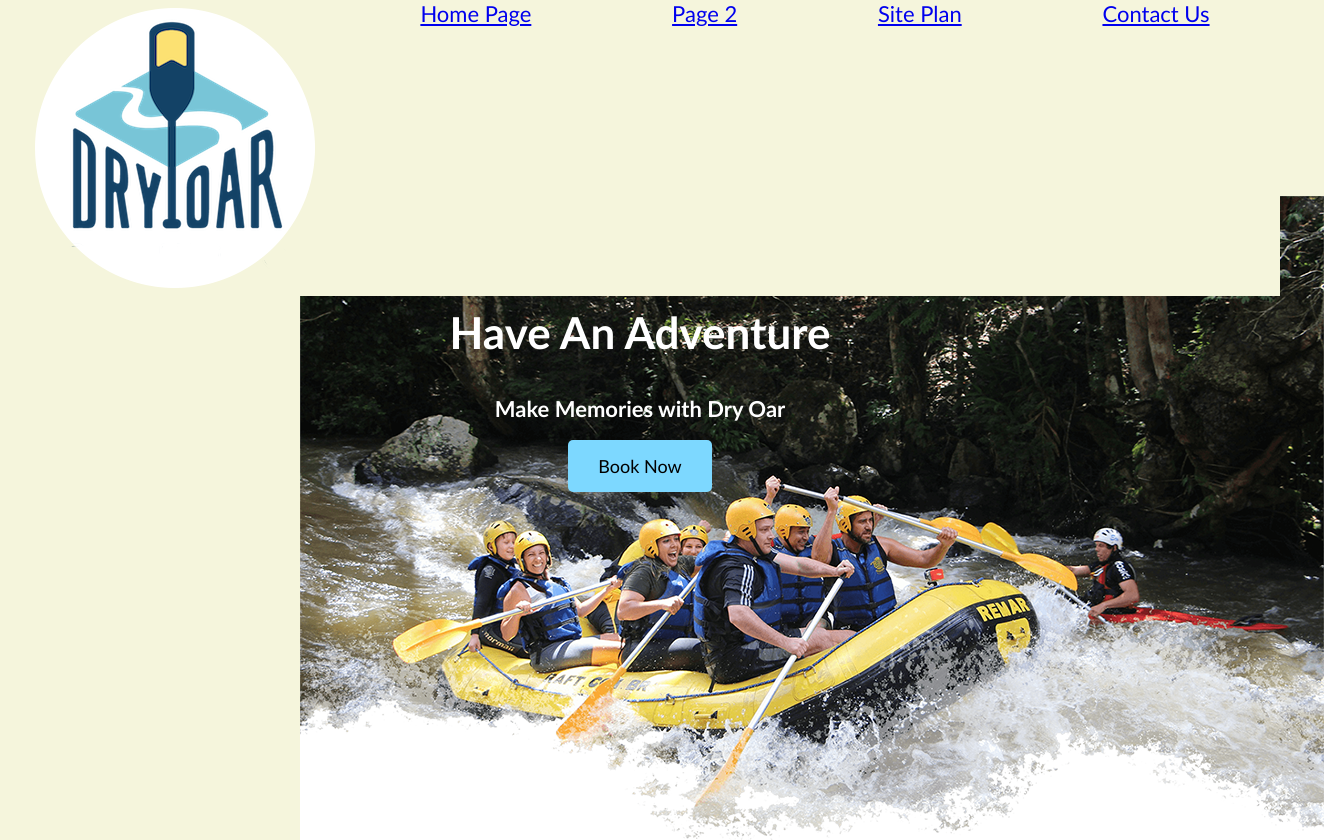
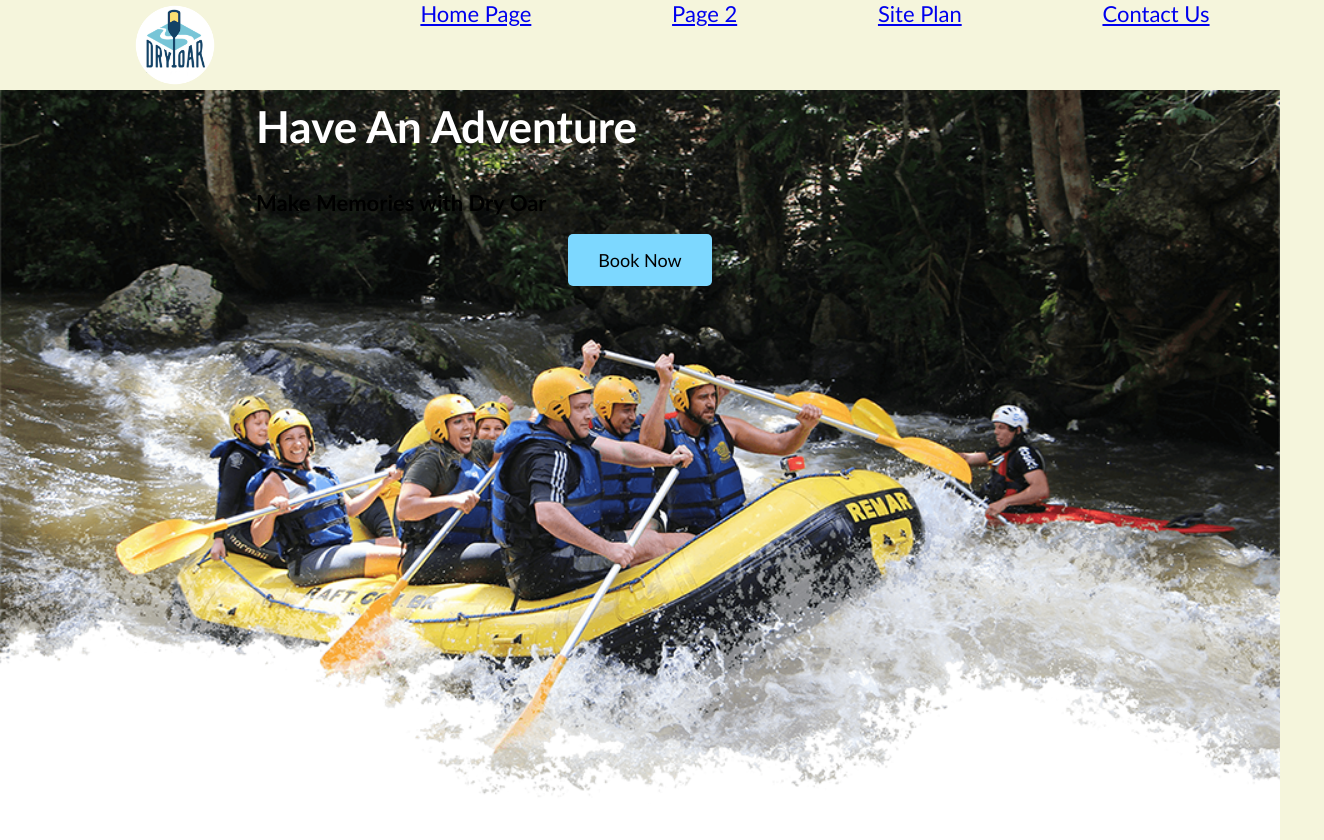
Before and after one commit to ilaiset/wdd130, a plain HTML site: page wwr/index.html in a window 1280 px wide. Shown: the top 840 px of the page, 1324 px wide, since content can reach past the window. Drawn offline with Linux system fonts and the light colour scheme.

Commit message:
redow07finishing touches

```diff
--- a/wwr/styles/style.css
+++ b/wwr/styles/style.css
@@ -1,5 +1,4 @@
 body{
-    max-width: 1600px;
     margin:0;
     background-color: beige;
     font-size: 22px;
@@ -9,12 +8,14 @@ body{
 .icon {
     width: 80px;
     padding-top: 10px;
-
 }
 header {
     display: grid;
     grid-template-columns: 350px auto;
     background-color: burlywood;
+}
+.logo{
+    width: 80px;
 }
 nav {
 display: flex;
@@ -42,7 +43,6 @@ body{
     font-size: 2em;
     font-family: 'Trebuchet MS', Tahoma, sans-serif;
 }
-
 header {
     background-color: beige;
 }
@@ -59,20 +59,19 @@ body{
 #hero-img {
     color: skyblue;
     align-items: center;
-                margin-left: 300px;
+    /* margin-left: 300px; */
     background-color: white;
+    width: 100%;
 }
 #hero-msg {
     grid-column: 2/3;
     grid-row: 1/2;
     margin-top: 100px;
-                align-items: center;
 }
-            #hero-msg h1 {
+#hero-msg h1 h4 {
     text-align: center;
     color: white;
 }
-            #hero-msg h4 {
     text-align: center;
     color: white;
 }
@@ -105,7 +104,6 @@ body{
     grid-row: 5/8;
     box-shadow: 5px 5px 10px #6f7364;
 }
-
 .button-box {
     text-align: center;
 }
@@ -133,7 +131,6 @@ body{
     opacity: .6;
     transform: scale(1.1);
 }
-
 .msg {
     grid-column: 6/10;
     grid-row: 6/7;
@@ -153,7 +150,8 @@ body{
     color: black;
 }
 #content {
-            max-width: 100%;
+    max-width: 1600px;
+    margin: 0 auto;
 }
 main section img {
     box-sizing: border-box;
```
Lines whose indentation alone changed are shown as unchanged.
